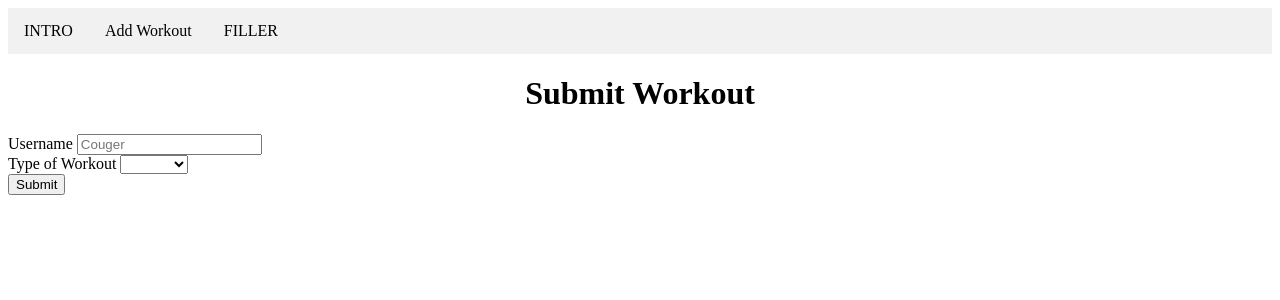
After one commit to LorchZachery/website_cs364, a PHP site: page /submit_data.html in a window 1280 px wide. The commit adds this page. Shown: the top 300 px of the page. Run offline with PHP 8.4, Linux system fonts and the light colour scheme.

Commit message:
starting code

```diff
--- a/format.css
+++ b/format.css
@@ -1,20 +1,28 @@
-ul {
+ul{
 	list-style-type: none;
 	margin: 0;
 	padding: 0;
-	width = 10px;
 	overflow: hidden;
-	background-color: #333;
+	background-color: #f1f1f1;
 }
 li {
 	float: left;
-	display: inline;
 }
 li a {
+
 	display: block;
-	background-color #333;
-	color: white;
+	color: black;
 	text-align: center;
-	padding 14px 16px;
+	padding: 14px 16px;
 	text-decoration: none;
 }
+li a:hover {
+	background-color: #555;
+	color: white;
+}
+h1 {
+	text-align: center;
+}
+h2 {
+	text-align: center;
+}
--- /dev/null
+++ b/script.js
@@ -0,0 +1,19 @@
+function showExtra(value) {
+	var boulderDiv = document.getElementById('boulderDiv');
+	if(value == ""){
+		boulderDiv.style.display = "none";
+	}
+	else if(value == "boulder") {
+		boulderDiv.style.display = "block";
+		//$('#grade').attr('required','');
+		//$('#grade').attr('data-error', 'This Field is required');
+		//$('#typeOfGrade').attr('required','');
+		//$('#typeOfGrade').attr('data-error','This Field is required');
+	} else{
+		boulderDiv.style.display = "none";
+		//$('#grade').removeAttr('required');
+		//$('#grade').removeAttr('data-error');
+		//$('#typeOfGrade').removeAttr('required');
+		//$('#typeOfGrade').removeAttr('data-error');
+	}
+}
--- /dev/null
+++ b/submit_data.html
@@ -0,0 +1,56 @@
+<!DOCTYPE html>
+<html>
+	<head>
+		<title>Submit Data</title>
+		<link href="format.css" rel="stylesheet" type="text/css">
+	</head>
+	<body onload="showExtra();">
+		<ul>
+			<li><a href="index.html">INTRO</a></li>
+			<li><a href="submit_data.html">Add Workout</a></li>
+			<li><a href="filler.html">FILLER</a></li>
+		</ul>
+		<h1>Submit Workout</h1>
+	<form class="p-3">
+		<div class="form-group">
+			<label for="userName">Username</label>
+			<input type="text" class="form-conrol" id="userName" placeholder="Couger">
+		</div>
+
+		<div class="form-group">
+			<label for="typeWorkout">Type of Workout</label>
+			<select class="form-control" id="typeWorkout" onchange="showExtra(this.value);">
+				<option value=""></option>
+				<option value="sport">Sport</option>
+				<option value="boulder">Boulder</option>
+				<option value="speed">Speed</option>
+			</select>
+		</div>
+
+		<div class="form-group" id="boulderDiv">
+			<div class="row">
+				<div class="col-6">
+					<label for="grade">Grade</label>
+					<select class="form-group" id="boulderGrade">
+						<option value="vZero">V0</option>
+						<option value="vOne">V1</option>
+						<option value="vTwo">V2</option>
+						<option value="vThree">V3</option>
+					</select>
+				</div>
+				<div class="col-6">
+					<label for="typeOfGrade">Type of Climb</label>
+					<select class="form-group" id="typeOfGrade">
+						<option value="crimp">Crimp</option>
+						<option value="power">Power</option>
+						<option value="dyno">Dyno</option>
+					</select>
+				</div>
+			</div>
+		</div>
+        	<button type="submit" class"btn btn-primary">Submit</button>
+	</form>
+	</body>
+       	<script src="script.js"></script>
+
+</html>
```
Also changed, not shown: index.html (+4 -4 lines).
